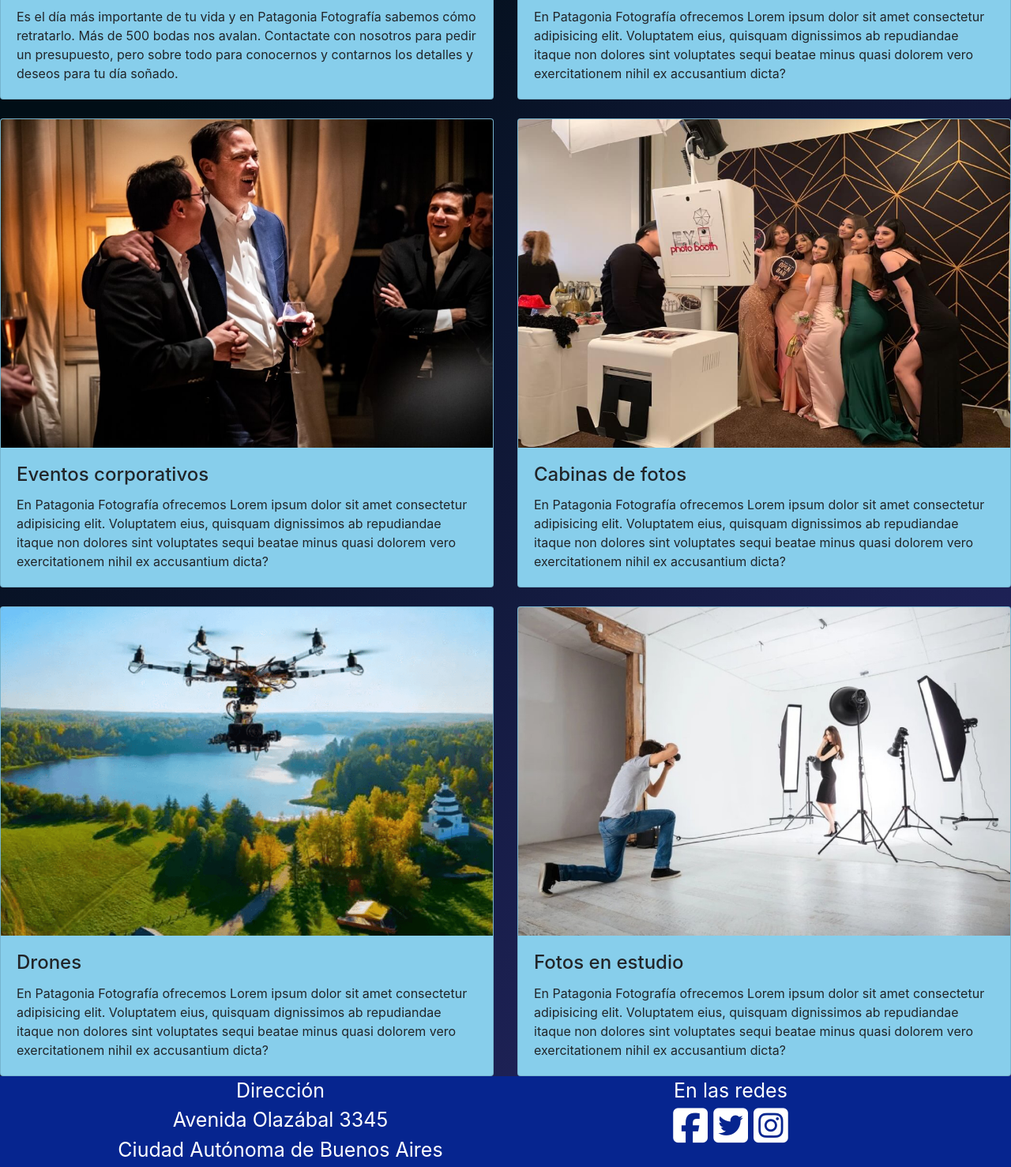
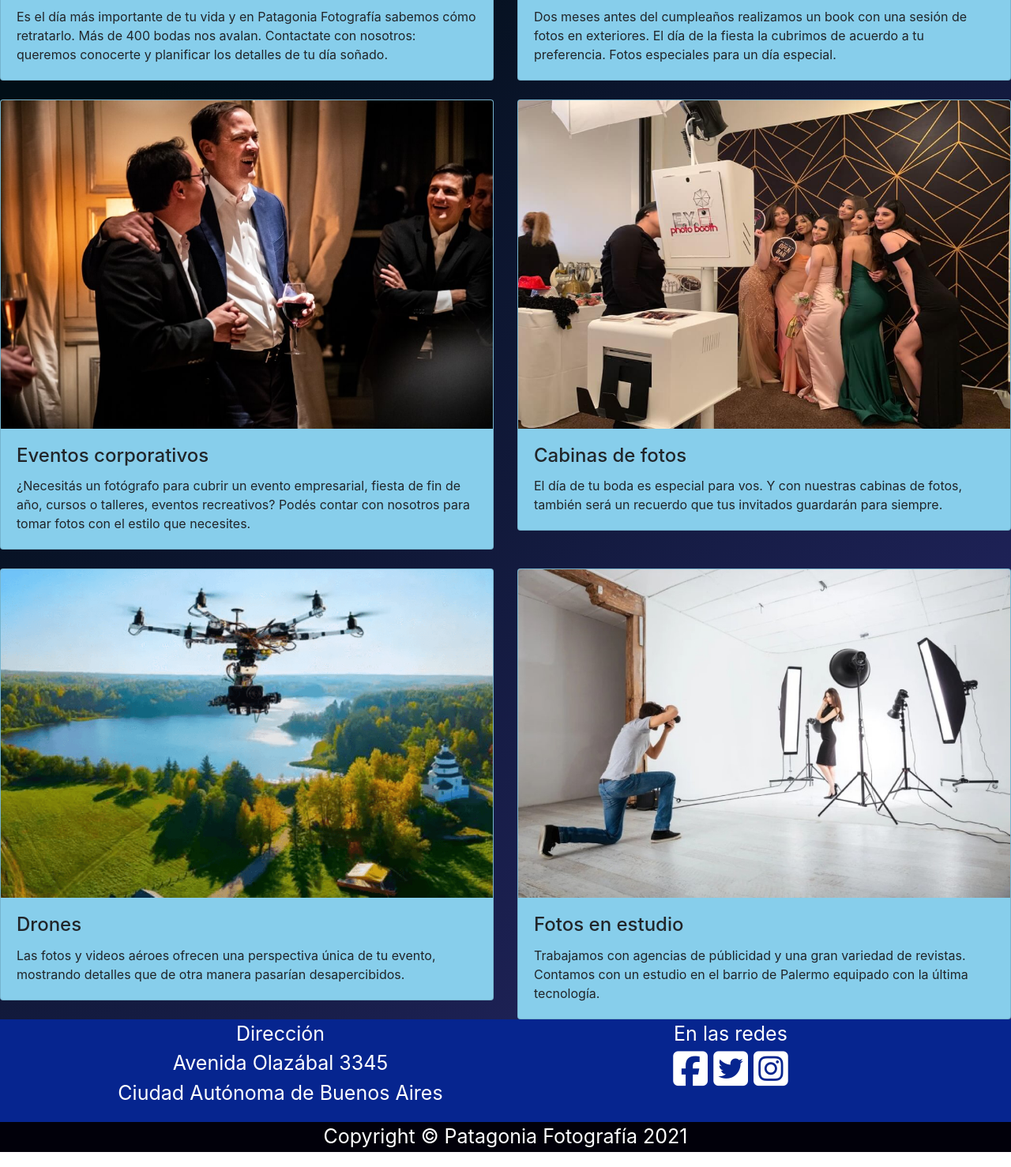
Before and after one commit to ltiraboschi/patagoniafotografia, a plain HTML site: page servicios.html in a window 1280 px wide. Shown: the part 545-2023 px from the top of the page at 79% size. Drawn offline with nearby package versions, Linux system fonts and the light colour scheme.

Commit message:
cambio en servicios

```diff
--- a/servicios.html
+++ b/servicios.html
@@ -60,8 +60,7 @@
           <div class="card-body">
             <h4 class="card-title">Fotos de bodas</h4>
             <p class="card-text">Es el día más importante de tu vida y en Patagonia Fotografía sabemos cómo retratarlo.
-              Más de 500 bodas nos avalan. Contactate con nosotros para pedir un presupuesto, pero sobre todo para
-              conocernos y contarnos los detalles y deseos para tu día soñado.</p>
+              Más de 400 bodas nos avalan. Contactate con nosotros: queremos conocerte y planificar los detalles de tu día soñado.</p>
           </div>
         </div>
       </div>
@@ -70,34 +69,25 @@
           <img class="card-img-top" src="fotos/15.jpg" alt="Cumpleaños de 15">
           <div class="card-body">
             <h4 class="card-title">Cumpleaños de 15</h4>
-            <p class="card-text">En Patagonia Fotografía ofrecemos Lorem ipsum dolor sit amet
-              consectetur adipisicing elit. Voluptatem eius, quisquam dignissimos ab
-              repudiandae itaque non dolores sint voluptates sequi beatae minus
-              quasi dolorem vero exercitationem nihil ex accusantium dicta?</p>
+            <p class="card-text">Dos meses antes del cumpleaños realizamos un book con una sesión de fotos en exteriores. El día de la fiesta la cubrimos de acuerdo a tu preferencia. Fotos especiales para un día especial. </p>
           </div>
         </div>
       </div>
-    <div class="col-md-6 mb-4">
+    <div class="col-md-6 col-sm-12 mb-4">
       <div class="card cardServicios">
         <img class="card-img-top" src="fotos/corporativas.jpg" alt="Eventos corporativos">
         <div class="card-body">
           <h4 class="card-title">Eventos corporativos</h4>
-          <p class="card-text">En Patagonia Fotografía ofrecemos Lorem ipsum dolor sit amet
-            consectetur adipisicing elit. Voluptatem eius, quisquam dignissimos ab
-            repudiandae itaque non dolores sint voluptates sequi beatae minus
-            quasi dolorem vero exercitationem nihil ex accusantium dicta?</p>
+          <p class="card-text">¿Necesitás un fotógrafo para cubrir un evento empresarial, fiesta de fin de año, cursos o talleres, eventos recreativos? Podés contar con nosotros para tomar fotos con el estilo que necesites.</p>
         </div>
       </div>
     </div>
-    <div class="col-md-6 mb-4">
+    <div class="col-md-6 col-sm-12 mb-4">
       <div class="card cardServicios">
         <img class="card-img-top" src="fotos/cabina-fotos.jpg" alt="Cabinas de fotos">
         <div class="card-body">
           <h4 class="card-title">Cabinas de fotos</h4>
-          <p class="card-text">En Patagonia Fotografía ofrecemos Lorem ipsum dolor sit amet
-            consectetur adipisicing elit. Voluptatem eius, quisquam dignissimos ab
-            repudiandae itaque non dolores sint voluptates sequi beatae minus
-            quasi dolorem vero exercitationem nihil ex accusantium dicta?</p>
+          <p class="card-text">El día de tu boda es especial para vos. Y con nuestras cabinas de fotos, también será un recuerdo que tus invitados guardarán para siempre.</p>
         </div>
       </div>
     </div>
@@ -106,10 +96,7 @@
         <img class="card-img-top" src="fotos/drone-fotos.png" alt="Drones">
         <div class="card-body">
           <h4 class="card-title">Drones</h4>
-          <p class="card-text">En Patagonia Fotografía ofrecemos Lorem ipsum dolor sit amet
-            consectetur adipisicing elit. Voluptatem eius, quisquam dignissimos ab
-            repudiandae itaque non dolores sint voluptates sequi beatae minus
-            quasi dolorem vero exercitationem nihil ex accusantium dicta?</p>
+          <p class="card-text">Las fotos y videos aéroes ofrecen una perspectiva única de tu evento, mostrando detalles que de otra manera pasarían desapercibidos. </p>
         </div>
       </div>
     </div>
@@ -118,10 +105,7 @@
         <img class="card-img-top" src="fotos/estudio.jpg" alt="Fotos en estudio">
         <div class="card-body">
           <h4 class="card-title">Fotos en estudio</h4>
-          <p class="card-text">En Patagonia Fotografía ofrecemos Lorem ipsum dolor sit amet
-            consectetur adipisicing elit. Voluptatem eius, quisquam dignissimos ab
-            repudiandae itaque non dolores sint voluptates sequi beatae minus
-            quasi dolorem vero exercitationem nihil ex accusantium dicta?</p>
+          <p class="card-text">Trabajamos con agencias de públicidad y una gran variedad de revistas. Contamos con un estudio en el barrio de Palermo equipado con la última tecnología. </p>
         </div>
       </div>
     </div>
```
